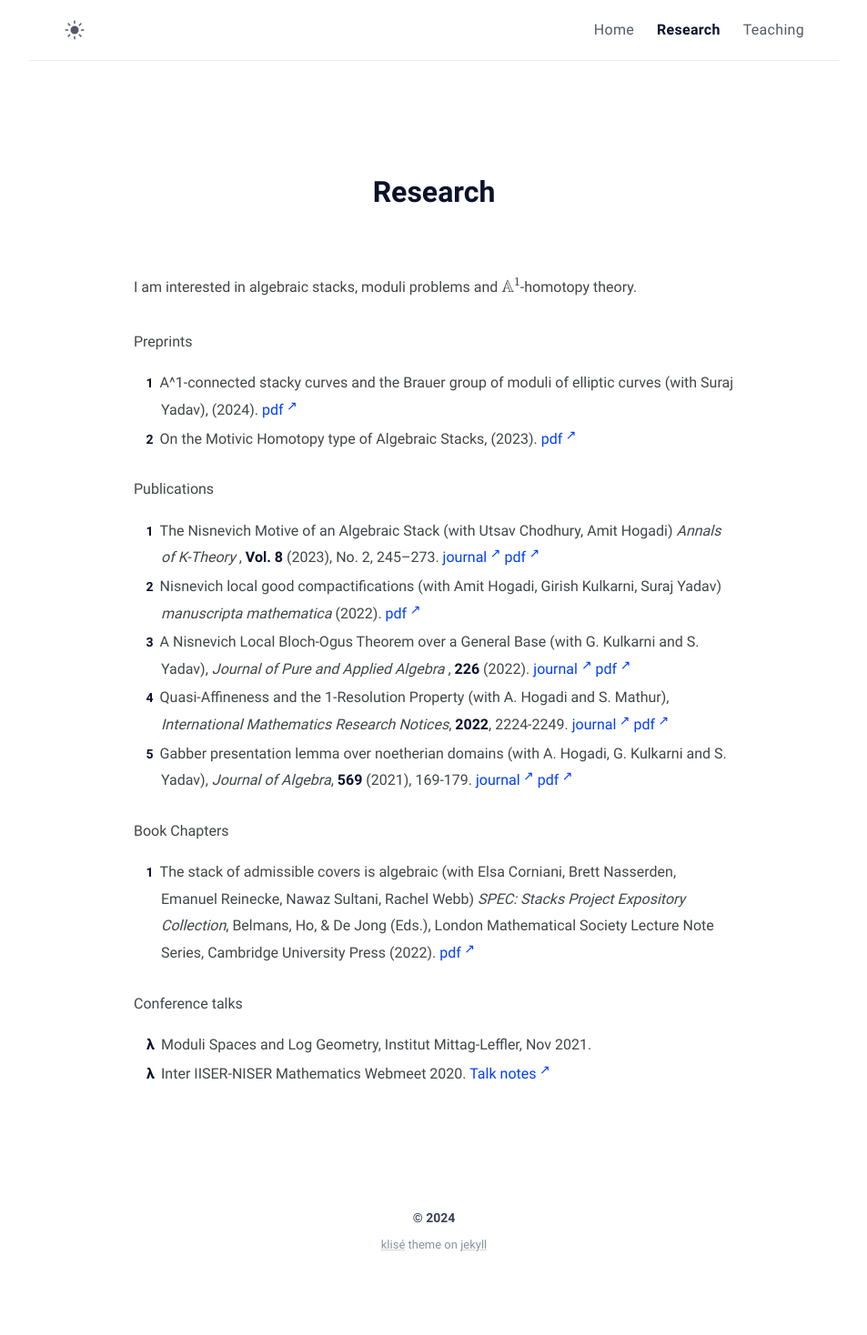
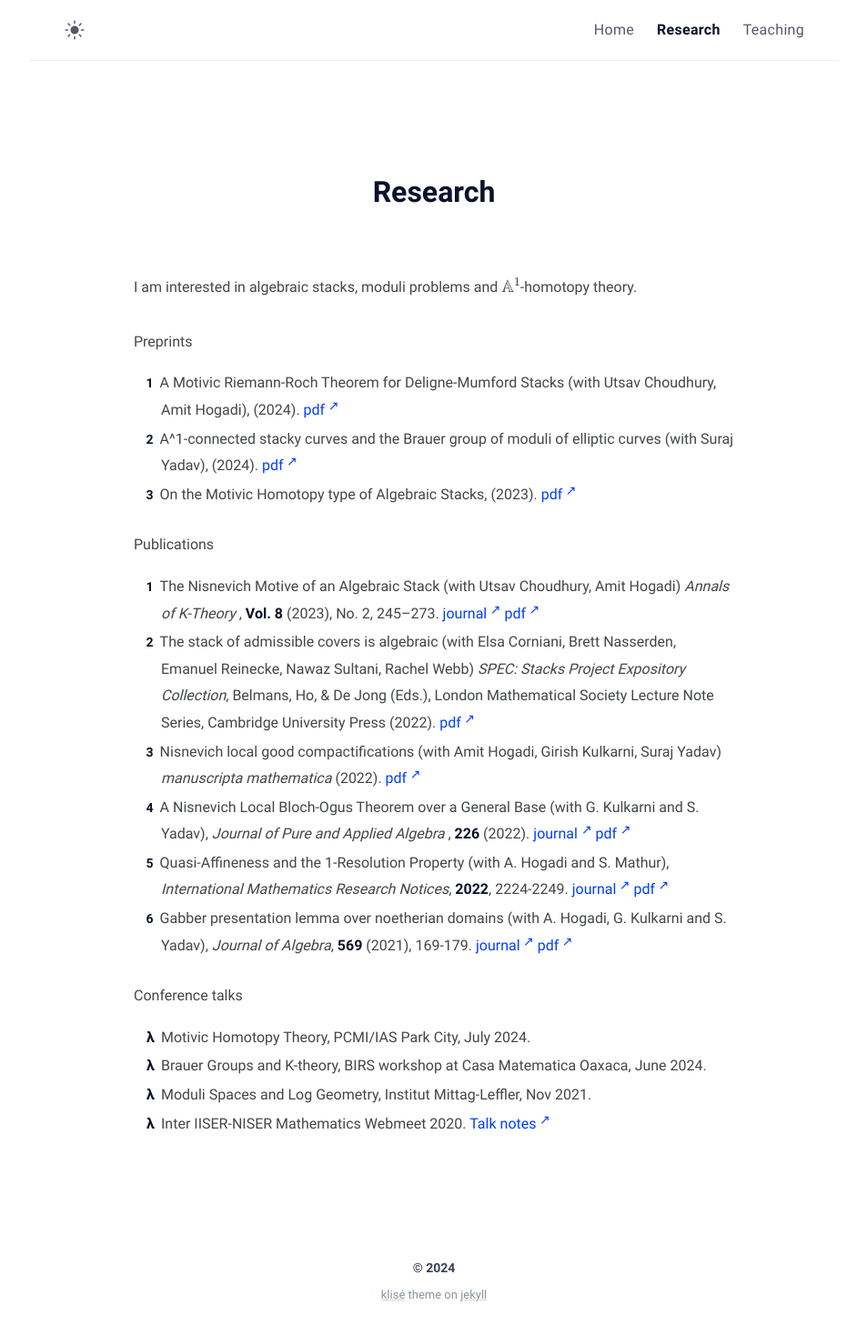
Before and after one commit to shambhavopaya/shambhavopaya.github.io, a Jekyll site: the page built from research.md, in a window 1280 px wide. Shown: the whole page at 91% size, without its empty margins (163-1116 px from the left). Built offline with Jekyll 4.4.1, drawn with Linux system fonts in a browser that asks for light colours; before the commit the page ends 1413 px from its top, so only the background shows below that.

Commit message:
riemann-roch preprint

```diff
--- a/research.md
+++ b/research.md
@@ -11,28 +11,30 @@ comments:
 
 
 <p>Preprints</p>
+1. A Motivic Riemann-Roch Theorem for Deligne-Mumford Stacks (with Utsav Choudhury, Amit Hogadi), (2024). <a href="https://arxiv.org/abs/2412.05071" target="_blank">pdf</a>
 1. A^1-connected stacky curves and the Brauer group of moduli of elliptic curves (with Suraj Yadav), (2024). <a href="https://arxiv.org/abs/2410.01525" target="_blank">pdf</a>
 1. On the Motivic Homotopy type of Algebraic Stacks, (2023). <a href="https://shambhavopaya.github.io/assets/notes/nismot_add.pdf" target="_blank">pdf</a>
 
 
 <p>Publications</p>
 
-1. The Nisnevich Motive of an Algebraic Stack (with Utsav Chodhury, Amit Hogadi)
+1. The Nisnevich Motive of an Algebraic Stack (with Utsav Choudhury, Amit Hogadi)
 <i> Annals of K-Theory </i>, <b>Vol. 8</b> (2023), No. 2, 245–273. <a href="https://msp.org/akt/2023/8-2/p03.xhtml" target="_blank">journal</a> <a href="https://arxiv.org/abs/2012.13304" target="_blank">pdf</a>
+1. The stack of admissible covers is algebraic (with Elsa Corniani, Brett Nasserden, Emanuel Reinecke, Nawaz
+Sultani, Rachel Webb) <i>SPEC: Stacks Project Expository Collection</i>, Belmans, Ho, & De Jong (Eds.), London Mathematical Society
+Lecture Note Series, Cambridge University Press (2022). <a href="/assets/notes/admissible.pdf" target="_blank">pdf</a>
 1. Nisnevich local good compactifications (with Amit Hogadi, Girish Kulkarni, Suraj Yadav) <i>manuscripta mathematica</i> (2022). <a href="https://link.springer.com/article/10.1007/s00229-022-01402-1" target="_blank">pdf</a>
 1. A Nisnevich Local Bloch-Ogus Theorem over a General Base (with G. Kulkarni and S. Yadav), <i> Journal of Pure and Applied Algebra </i>, <b>226</b> (2022). <a href="https://doi.org/10.1016/j.jpaa.2021.106978" target="_blank"> journal </a> <a href="https://arxiv.org/abs/2005.04674" target="_blank">pdf</a>
 1. Quasi-Affineness and the 1-Resolution Property (with A. Hogadi and S. Mathur), <i>International Mathematics Research Notices</i>, <b>2022</b>, 2224-2249. <a href="https://doi.org/10.1093/imrn/rnaa125" target="_blank"> journal</a> <a href="https://arxiv.org/abs/1809.05270" target="_blank">pdf</a>
 1. Gabber presentation lemma over noetherian domains (with A. Hogadi, G. Kulkarni and S. Yadav), <i> Journal of Algebra</i>, <b>569</b> (2021), 169-179. <a href="https://authors.elsevier.com/c/1c8yV4~FP4NnR" target="_blank"> journal</a> <a href="https://arxiv.org/abs/1906.09931" target="_blank">pdf</a>
 
 
-<p>Book Chapters</p>
 
-1. The stack of admissible covers is algebraic (with Elsa Corniani, Brett Nasserden, Emanuel Reinecke, Nawaz
-Sultani, Rachel Webb) <i>SPEC: Stacks Project Expository Collection</i>, Belmans, Ho, & De Jong (Eds.), London Mathematical Society
-Lecture Note Series, Cambridge University Press (2022). <a href="/assets/notes/admissible.pdf" target="_blank">pdf</a>
 
 Conference talks
 
+* Motivic Homotopy Theory, PCMI/IAS Park City, July 2024.
+* Brauer Groups and K-theory, BIRS workshop at Casa Matematica Oaxaca, June 2024.
 * Moduli Spaces and Log Geometry, Institut Mittag-Leffler, Nov 2021.
 * Inter IISER-NISER Mathematics Webmeet 2020. <a href="/assets/notes/iinmm talk (notes).pdf" target="_blank">Talk notes</a>
 
```
Also changed, not shown: 2 other files.
